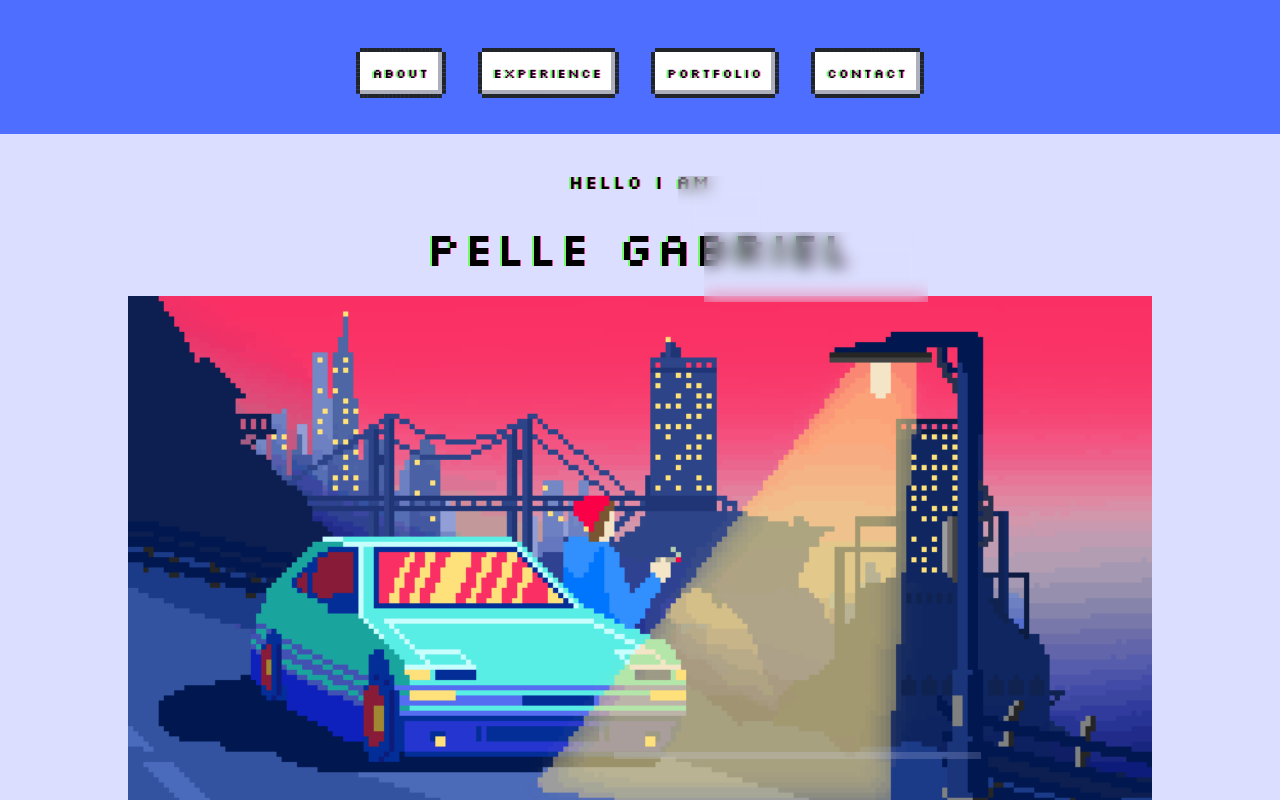
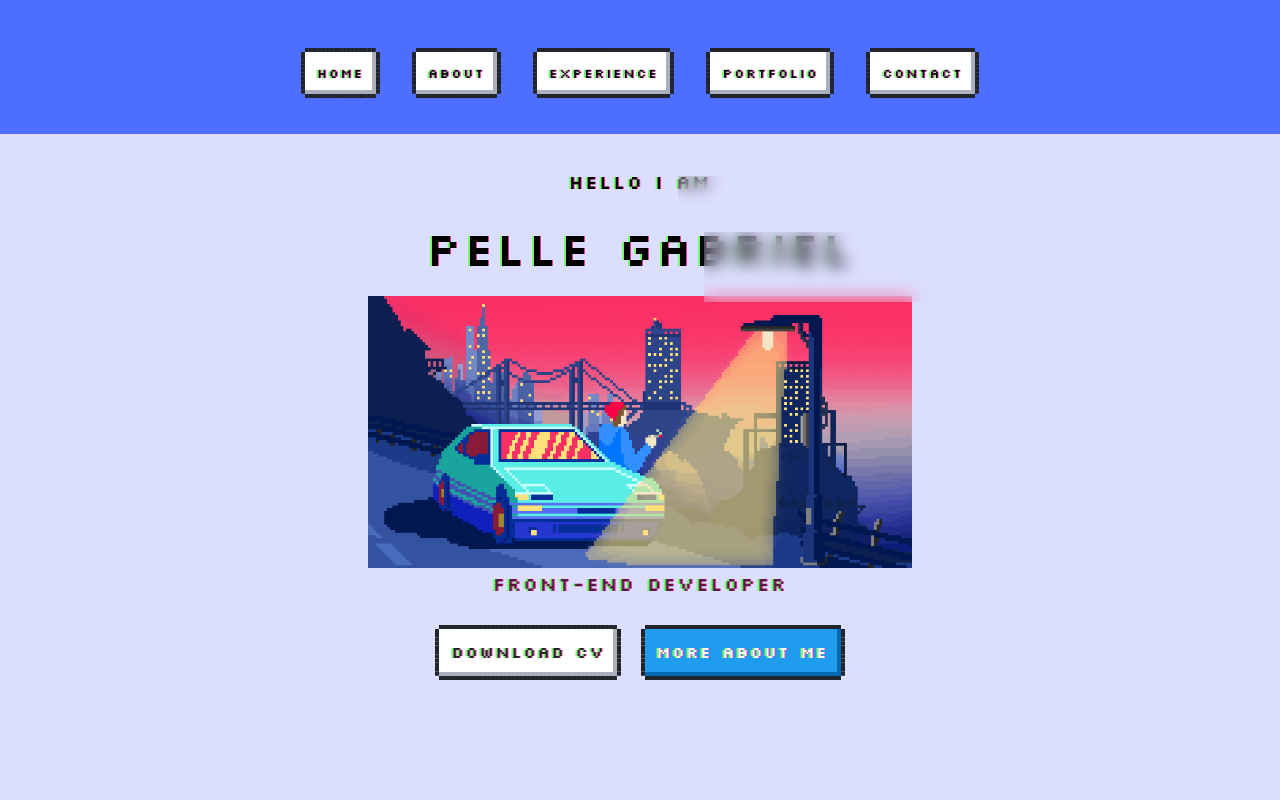
Before and after one commit to pellegabriel/curriculum, a React (Create React App) app: page / in a window 1280 px wide. Built offline with nearby package versions, Linux system fonts and the light colour scheme.

Commit message:
react router

```diff
--- a/src/App.js
+++ b/src/App.js
@@ -1,4 +1,6 @@
+// src/App.js
 import React, { Component } from "react";
+import { BrowserRouter as Router, Route, Routes } from "react-router-dom";
 import "./App.css";
 import About from "./components/about/About.jsx";
 import Contact from "./components/contact/Contact.jsx";
@@ -8,19 +10,22 @@ import Header from "./components/header/Header.jsx";
 import Portfolio from "./components/portfolio/Portfolio.jsx";
 
 class App extends Component {
+  render() {
+    return (
+              <div id="AppContainer">
 
-  render() {
+      <Router>
+          <Footer />
+          <Routes>
+            <Route path="/" element={<Header />} />
+            <Route path="/about" element={<About />} />
+            <Route path="/experience" element={<Experience />} />
+            <Route path="/portfolio" element={<Portfolio />} />
+            <Route path="/contact" element={<Contact />} />
+          </Routes>
+      </Router>
+              </div>
 
-    return (
-
-      <div id='AppConteiner'>
-        <Footer />
-        <Header/>
-        <About />
-        <Experience />
-        <Portfolio />
-        <Contact />
-      </div>
     );
   }
 }
--- a/src/components/footer/Footer.jsx
+++ b/src/components/footer/Footer.jsx
@@ -1,4 +1,6 @@
+// src/components/footer/Footer.jsx
 import React from "react";
+import { Link } from "react-router-dom";
 import "./footer.css";
 
 const Footer = () => {
@@ -6,24 +8,29 @@ const Footer = () => {
     <section className="footer">
       <ul className="permalinks">
         <li>
-          <a href="#about" className="nes-btn is-secondary">
-            About
-          </a>
+          <Link to="/" className="nes-btn is-secondary">
+            Home
+          </Link>
         </li>
         <li>
-          <a href="#experience" className="nes-btn is-secondary">
-            Experience
-          </a>
+          <Link to="/about" className="nes-btn is-secondary">
+            About
+          </Link>
         </li>
         <li>
-          <a href="#portfolio" className="nes-btn is-secondary">
-            Portfolio
-          </a>
+          <Link to="/experience" className="nes-btn is-secondary">
+            Experience
+          </Link>
         </li>
         <li>
-          <a href="#contact" className="nes-btn is-secondary">
+          <Link to="/portfolio" className="nes-btn is-secondary">
+            Portfolio
+          </Link>
+        </li>
+        <li>
+          <Link to="/contact" className="nes-btn is-secondary">
             Contact
-          </a>
+          </Link>
         </li>
       </ul>
     </section>
--- a/src/components/header/Header.jsx
+++ b/src/components/header/Header.jsx
@@ -14,9 +14,6 @@ const Header = () => {
         <h5 className="text-light">Front-end Developer</h5>
         <CTA />
         <br />
-        <a href="#contact" className="scroll__down">
-          Scroll Down
-        </a>
       </div>
     </header>
   );
--- a/src/components/header/header.css
+++ b/src/components/header/header.css
@@ -3,13 +3,23 @@ header {
   padding-top: 2rem;
   overflow: hidden;
 }
+
 .header__container {
   text-align: center;
   height: 100%;
   position: relative;
-  padding-left: 10%;
-    padding-right: 10%;
+  padding: 0 10%;
+  max-width: 100vh;
+  margin: 0 auto;
+  display: flex;
+  flex-direction: column;
+  align-items: center;
+}
 
+img {
+  max-width: 100%;
+  display: block;
+  margin: 0 auto;
 }
 
 .cta {
@@ -132,11 +142,6 @@ header {
   color: #ffffff;
 }
 
-@media screen and (max-width: 1024px) {
-  header {
-    height: 88vh;
-  }
-}
 
 @media screen and (max-width: 600px) {
   header {
```
